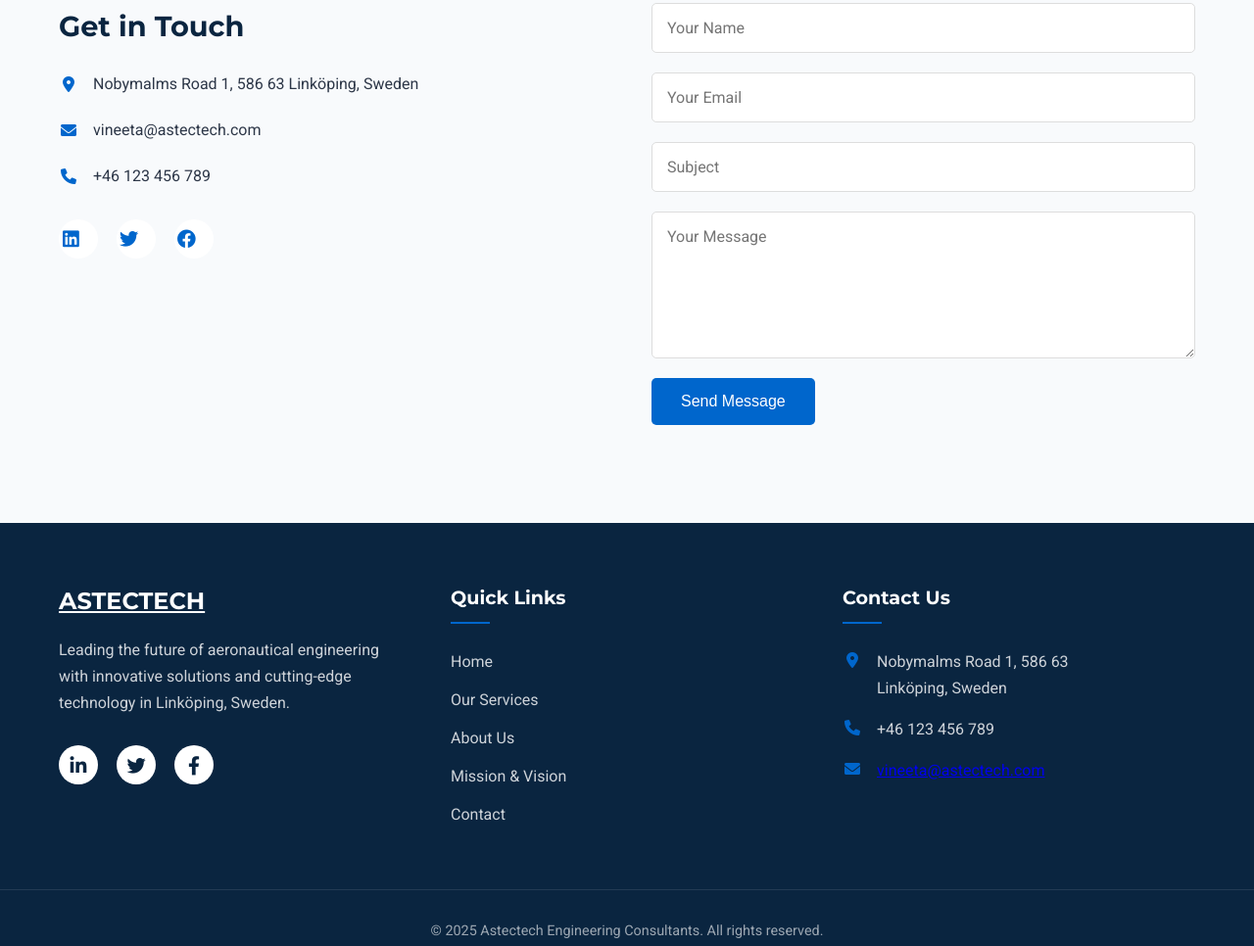
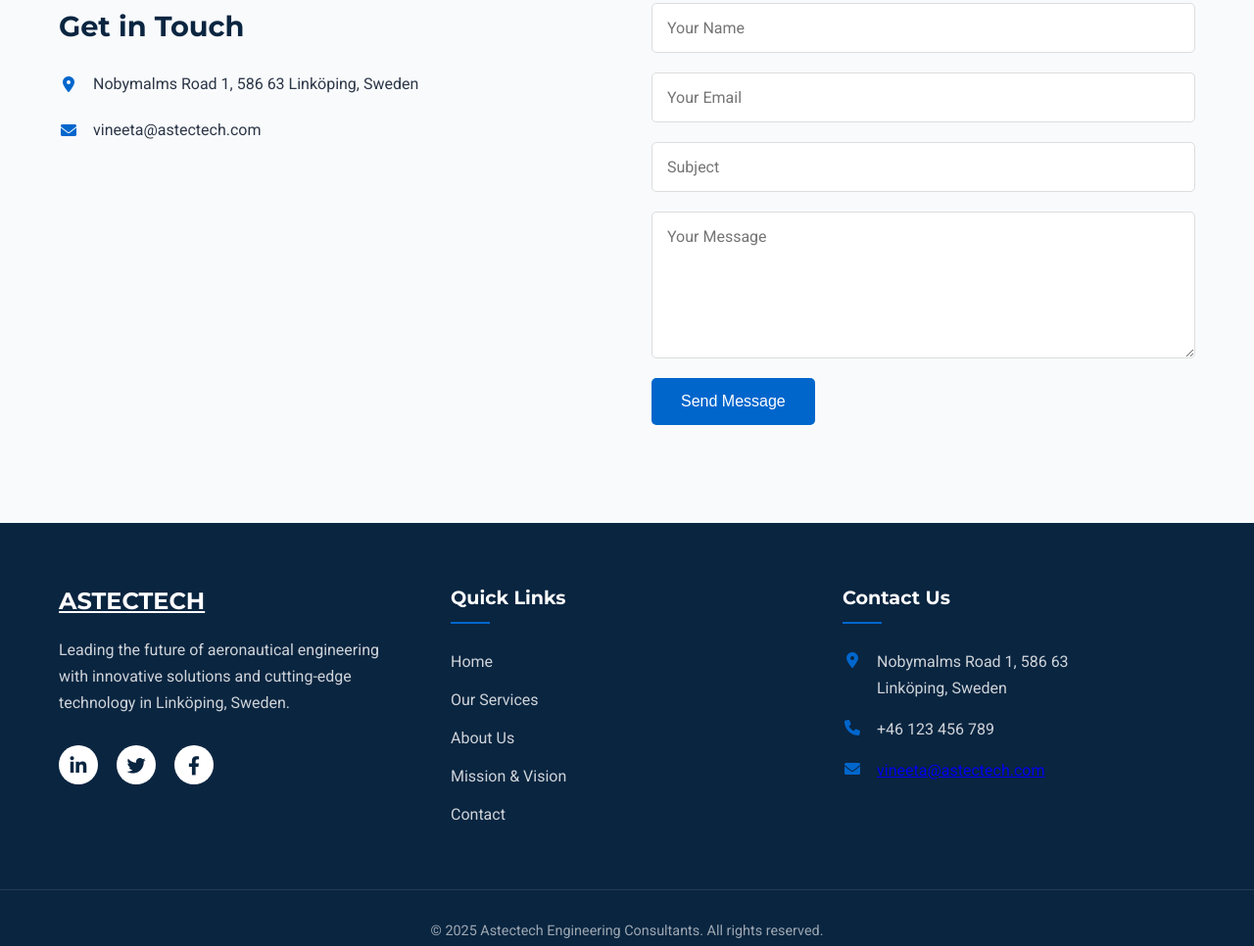
Before and after one commit to beebta/astech-, a plain HTML site: page index.html in a window 1280 px wide. Shown: the part 3244-4210 px from the top of the page at 98% size. Drawn offline with Linux system fonts and the light colour scheme.

Commit message:
Add files via upload

```diff
--- a/index.html
+++ b/index.html
@@ -144,12 +144,11 @@
                     <h3>Get in Touch</h3>
                     <p><i class="fas fa-map-marker-alt"></i> Nobymalms Road 1, 586 63 Linköping, Sweden</p>
                     <p><i class="fas fa-envelope"></i> <a href="mailto:vineeta@astectech.com">vineeta@astectech.com</a></p>
-                    <p><i class="fas fa-phone"></i> +46 123 456 789</p>
-                    <div class="social-links">
+                    <!-- <div class="social-links">
                         <a href="#"><i class="fab fa-linkedin"></i></a>
                         <a href="#"><i class="fab fa-twitter"></i></a>
                         <a href="#"><i class="fab fa-facebook"></i></a>
-                    </div>
+                    </div> -->
                 </div>
                 <form class="contact-form" id="contactForm">
                     <input type="text" placeholder="Your Name" required>
```
